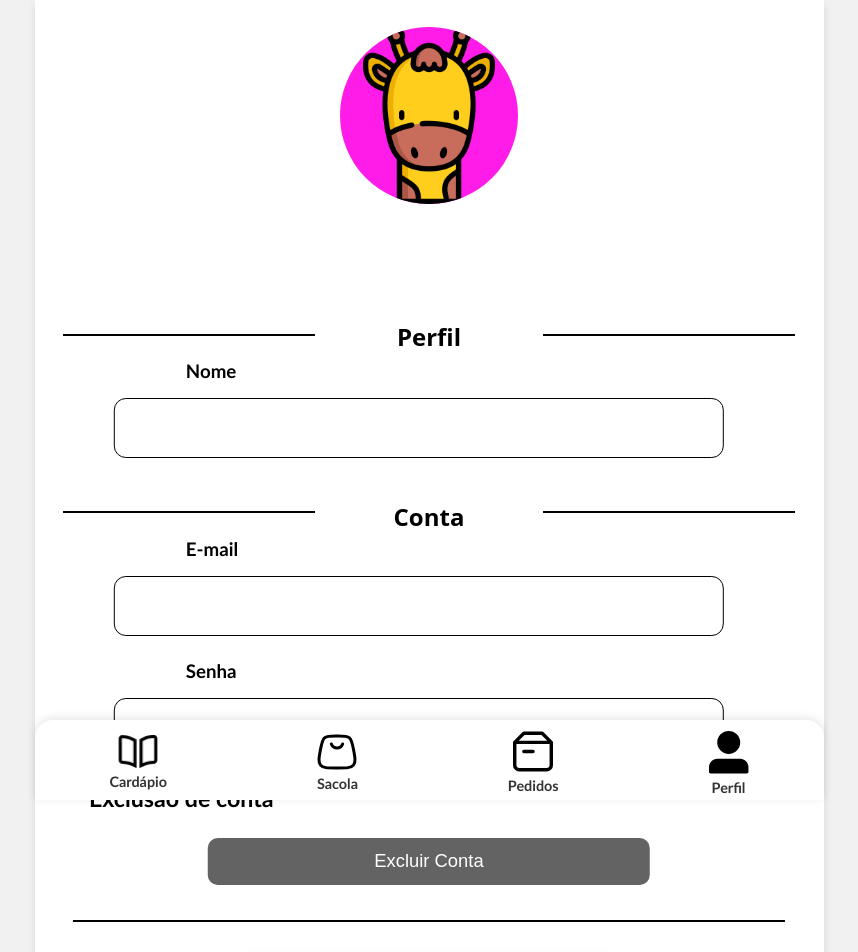
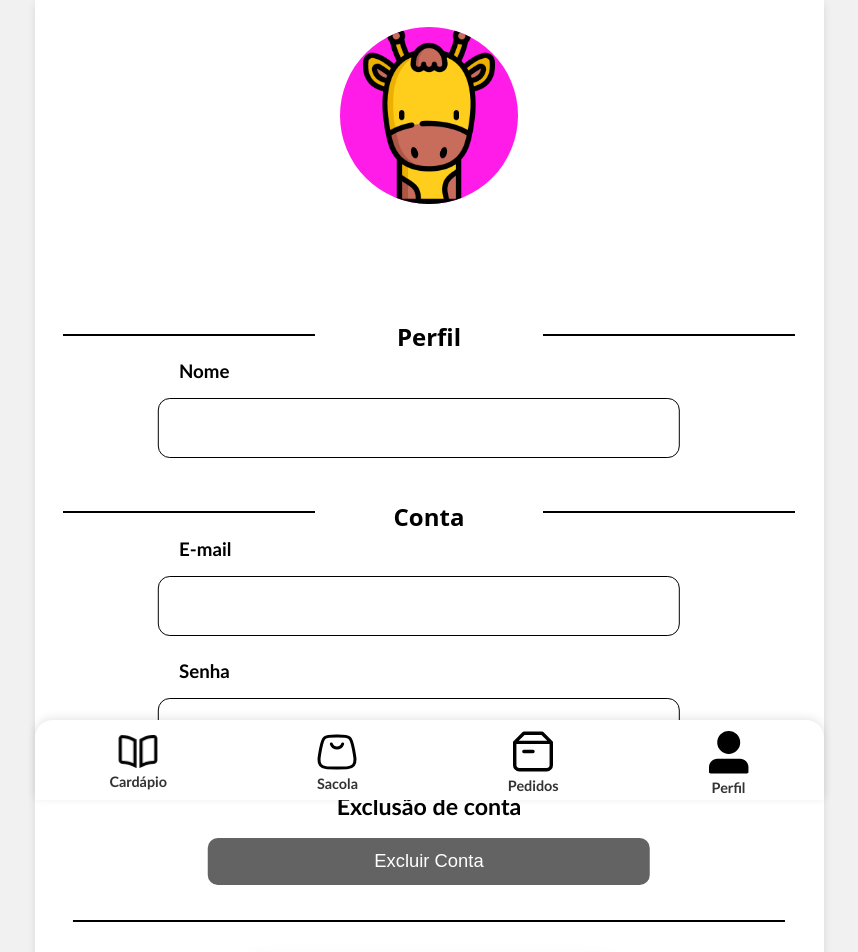
Before and after one commit to ItaloKaua1/DeliverySite, a React (Vite) app in the folder Front/: page /Perfil in a window 1280 px wide. Shown: the top 952 px of the page, without its empty margins (211-1069 px from the left). Built offline with nearby package versions, Linux system fonts and the light colour scheme.

Commit message:
perfil finalizada

```diff
--- a/Front/src/components/UserInputs/UserInputs.css
+++ b/Front/src/components/UserInputs/UserInputs.css
@@ -10,7 +10,7 @@
 #nameUser, #emailUser, #passwordUser{
     position: relative;
     display: flex;
-    width: 588px;
+    width: 500px;
     height: 38px;
     align-items: center;
     left: 50%;
@@ -44,6 +44,10 @@
     position: relative;
     display: flex;
     font-size: 2.34vh;
+    align-items: center;
+    left: 50%;
+    transform: translateX(-50%);
+    transform: translateX(-250px); /* Alinha os labels à esquerda dos inputs*/
 }
 
 #nameU{
--- a/Front/src/components/UserInputs/UserInputs.jsx
+++ b/Front/src/components/UserInputs/UserInputs.jsx
@@ -4,13 +4,13 @@ function UserInputs(props) {
     return (
         <div id="divUserI">
             <label id="nameU"><strong>Nome</strong></label>
-            <input id="nameUser" value={props.name} readOnly />
+            <input id="nameUser" />
 
             <label id="emailU"><strong>E-mail</strong></label>
-            <input type="email" id="emailUser" value={props.email} readOnly />
+            <input type="email" id="emailUser"/>
 
             <label id="passwordU"><strong>Senha</strong></label>
-            <input type="password" id="passwordUser" value={props.password} readOnly />
+            <input type="password" id="passwordUser"/>
         </div>
     );
 }
--- a/Front/src/pages/Perfil/Perfil.css
+++ b/Front/src/pages/Perfil/Perfil.css
@@ -20,8 +20,10 @@
 }
 
 #deleteACC{
-    top: 98vh;
-    margin-left: -45px;
+    top: 99vh;
+    margin: 0;
+    left: 50%;
+    transform: translateX(-50%);
 }
 
 #hr1, #hr2, #hr3, #hr4{
@@ -30,7 +32,6 @@
     border: 1px solid;
     width: 250px;
 }
-/* 250px */
 
 #hr1{
     top: 40.79vh;
```
Also changed, not shown: Front/src/pages/Perfil/Perfil.jsx (+0 -9 lines), Front/src/pages/Sacola/Sacola.jsx (line endings or trailing spaces).
